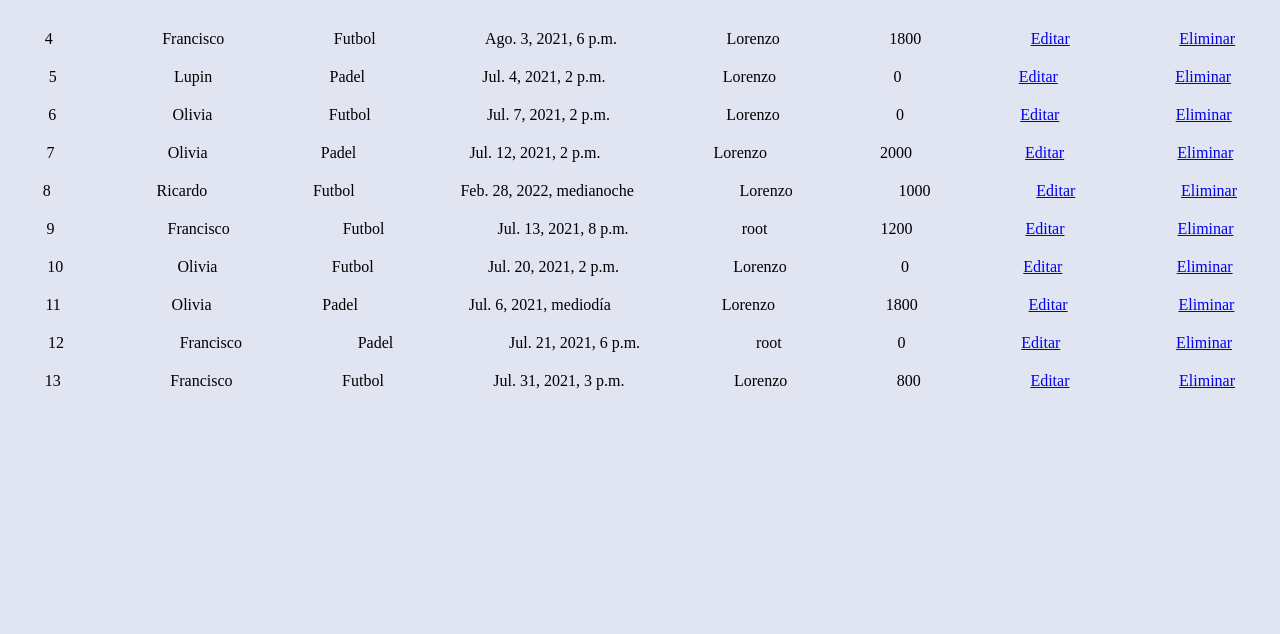
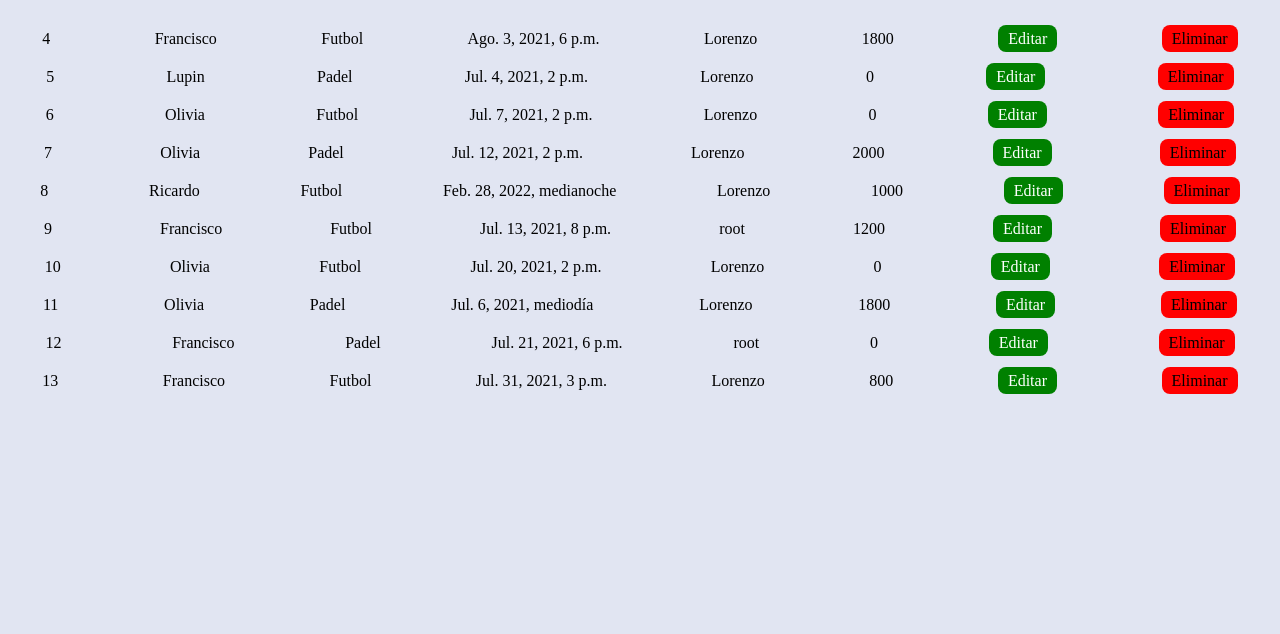
Before and after one commit to Frangia22/Web-Luz-y-Fuerza, a Django app: page /turnos/detalle in a window 1280 px wide. Shown: the part 114-748 px from the top of the page. Run offline with Django 3.2, Linux system fonts and the light colour scheme; a user stored in the database is signed in; data comes from the database, SQL or seed files in the repository; both versions use the stored data as it was after the commit; some libraries are stand-ins or nearby versions.

Commit message:
Detalle de frontend pulidos

```diff
--- a/LyFLaboulaye/settings.py
+++ b/LyFLaboulaye/settings.py
@@ -43,6 +43,7 @@ INSTALLED_APPS = [
     'django.contrib.messages',
     'django.contrib.staticfiles',
     'crispy_forms',
+    'widget_tweaks',
 ]
 
 MIDDLEWARE = [
--- a/static/css/style.css
+++ b/static/css/style.css
@@ -226,6 +226,23 @@ body {
 .date-db{
     margin: 10px auto;
 }
+.btn {
+    padding: 5px 10px;
+    text-decoration: none;
+    color: var(--black);
+    border-radius: 8px;
+}
+.btn-delete {
+    background-color: red;
+    color: var(--black);
+}
+.btn-delete:hover{
+    color: var(--white);
+}
+.btn-edit{
+    background-color: green;
+    color: var(--white);
+}
 /*--------------- Footer -----------------*/
 .footer{
     background-color: var(--blue);
--- /dev/null
+++ b/static/js/horaform.js
@@ -0,0 +1,2 @@
+flatpickr.localize(flatpickr.l10ns.es);
+flatpickr(".flat", {enableTime: true, dateFormat: "Y-m-d H:i", minDate: "today", time_24hr: true, minuteIncrement: 30,});
--- a/templates/turnos/detalleTurno.html
+++ b/templates/turnos/detalleTurno.html
@@ -11,8 +11,8 @@
         <li class="date-db">{{ turno.turnoDadoPor }}</li>
         <li class="date-db">{{ turno.montoRecaudado }}</li>
         {% if perms.turnos.change_turnos %}
-        <li class="date-db"><a href="{% url 'editarTurno'  turno.id %}">Editar</a></li>
-        <li class="date-db"><a href="{% url 'eliminarTurno'  turno.id %}">Eliminar</a></li>
+        <li class="date-db"><a class="btn btn-edit" href="{% url 'editarTurno'  turno.id %}">Editar</a></li>
+        <li class="date-db"><a class="btn btn-delete" href="{% url 'eliminarTurno'  turno.id %}">Eliminar</a></li>
         {% endif %}
     </ul>
     {% endfor %}
--- a/templates/turnos/eliminarTurno.html
+++ b/templates/turnos/eliminarTurno.html
@@ -4,7 +4,7 @@
 <form method = "POST">
     {% csrf_token %}
     <h3>¿Desea eliminar el pedido de {{ turno.nombre }}, {{ turno.fecha }}?</h3>
-    <button class= "btn-inicio" type= "submit">Si, eliminar</button>
+    <button class= "btn btn-delete" type= "submit">Si, eliminar</button>
     <a href="{% url 'detalleTurno' %}" class="btn btn-default">Cancelar</a>
 </form>
 {% endblock  %}
--- a/turnos/forms.py
+++ b/turnos/forms.py
@@ -9,5 +9,6 @@ class turnoForm(forms.ModelForm):
         model = Turno
         fields = ('__all__')
         widgets = {
-          'turnoDadoPor': forms.Select()
+          'turnoDadoPor': forms.Select(),
+          'fecha': forms.DateTimeInput()
     }
```
Also changed, not shown: templates/turnos/editarTurno.html (+36 -10 lines), templates/turnos/nuevoTurno.html (+10 -2 lines), db.sqlite3.
